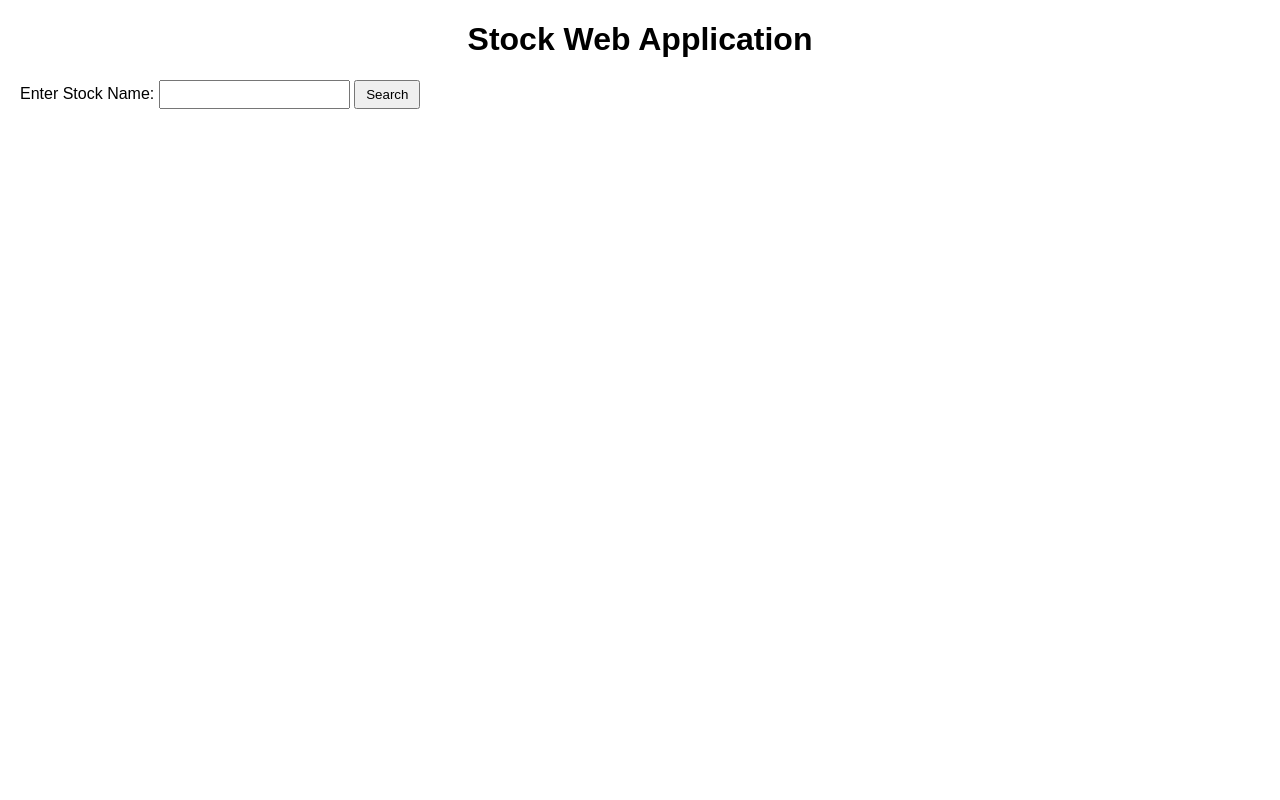
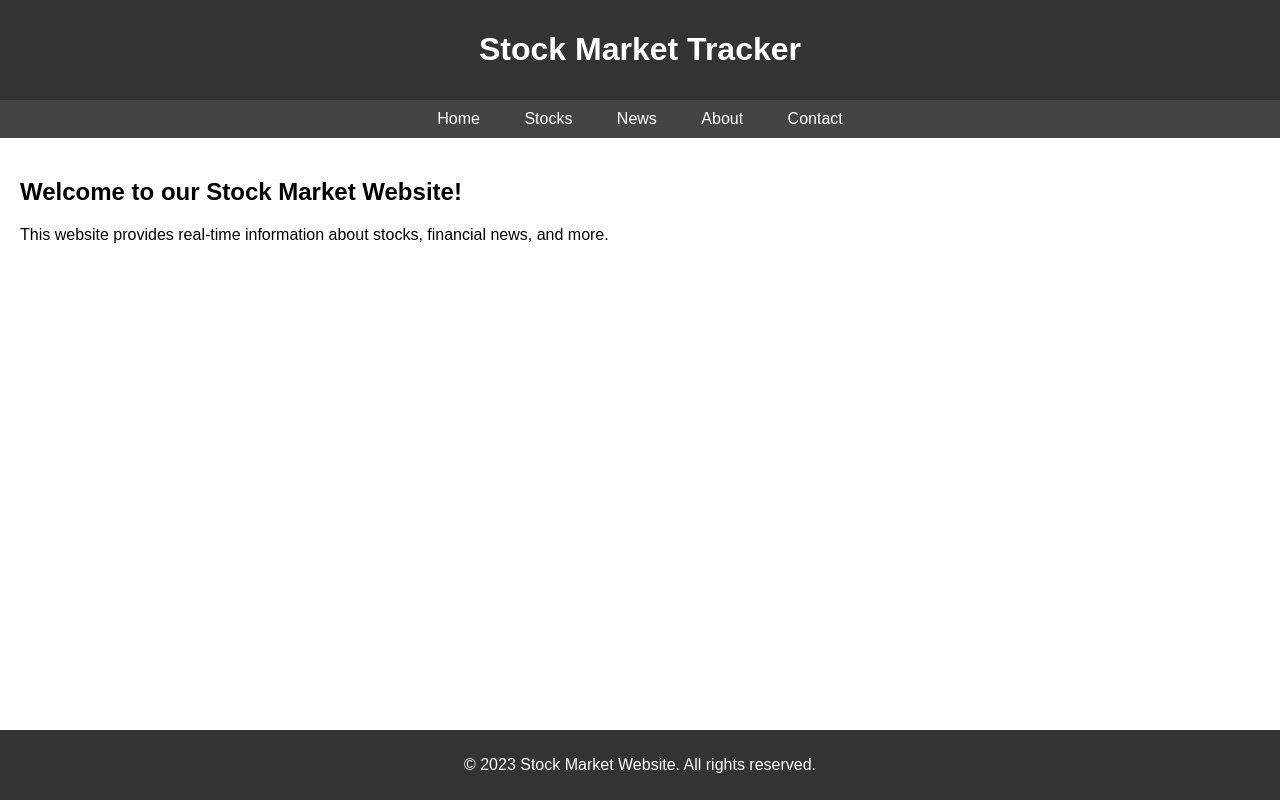
Before and after one commit to boltx393/stockMarketApp, a plain HTML site: page index.html in a window 1280 px wide. Drawn offline with Linux system fonts and the light colour scheme.

Commit message:
Add files via upload

```diff
--- a/index.html
+++ b/index.html
@@ -1,18 +1,29 @@
 <!DOCTYPE html>
-<html>
+<html lang="en">
 <head>
-  <title>Stock Web Application</title>
-  <link rel="stylesheet" href="styles.css">
+    <meta charset="UTF-8">
+    <meta name="viewport" content="width=device-width, initial-scale=1.0">
+    <link rel="stylesheet" href="styles.css">
+    <title>Stock Market Website</title>
 </head>
 <body>
-  <h1>Stock Web Application</h1>
-  <form id="stockForm">
-    <label for="stockInput">Enter Stock Name:</label>
-    <input type="text" id="stockInput" required>
-    <button type="submit">Search</button>
-  </form>
-  <canvas id="stockChart"></canvas>
-
-  <script src="script.js" data-api-key="F180Q3SHFG2JD914"></script>
+    <header>
+        <h1>Stock Market Tracker</h1>
+    </header>
+    <nav>
+        <a href="#">Home</a>
+        <a href="#">Stocks</a>
+        <a href="#">News</a>
+        <a href="#">About</a>
+        <a href="#">Contact</a>
+    </nav>
+    <div class="container">
+        <h2>Welcome to our Stock Market Website!</h2>
+        <p>This website provides real-time information about stocks, financial news, and more.</p>
+        <!-- You can add more content and features here -->
+    </div>
+    <footer>
+        <p>&copy; 2023 Stock Market Website. All rights reserved.</p>
+    </footer>
 </body>
 </html>
--- a/script.js
+++ b/script.js
@@ -1,54 +1,7 @@
 document.addEventListener('DOMContentLoaded', function() {
-  const stockForm = document.getElementById('stockForm');
-  const stockInput = document.getElementById('stockInput');
-  const stockChart = document.getElementById('stockChart').getContext('2d');
-  let chart = null;
+    const showMessageButton = document.getElementById('showMessageButton');
 
-  stockForm.addEventListener('submit', function(e) {
-    e.preventDefault();
-    const stockName = stockInput.value;
-    fetchData(stockName);
-  });
-
-  function fetchData(stockName) {
-    const apiKey = document.currentScript.getAttribute('data-api-key');
-    const API_URL = `https://api.example.com/stocks/${stockName}/history?apiKey=${apiKey}`;
-
-    // Use your preferred method to fetch data, such as Fetch API or Axios
-    fetch(API_URL)
-      .then(response => response.json())
-      .then(data => createChart(data))
-      .catch(error => console.error('Error:', error));
-  }
-
-  function createChart(data) {
-    // Destroy previous chart if it exists
-    if (chart) {
-      chart.destroy();
-    }
-
-    chart = new Chart(stockChart, {
-      type: 'line',
-      data: {
-        labels: data.labels,
-        datasets: [
-          {
-            label: data.stockName,
-            data: data.values,
-            backgroundColor: 'rgba(75, 192, 192, 0.2)',
-            borderColor: 'rgba(75, 192, 192, 1)',
-            borderWidth: 1
-          }
-        ]
-      },
-      options: {
-        responsive: true,
-        scales: {
-          y: {
-            beginAtZero: true
-          }
-        }
-      }
+    showMessageButton.addEventListener('click', function() {
+        alert('Hello! This is an example message from the stock website.');
     });
-  }
 });
--- a/styles.css
+++ b/styles.css
@@ -1,25 +1,37 @@
+/* styles.css */
 body {
     font-family: Arial, sans-serif;
-    margin: 20px;
+    margin: 0;
+    padding: 0;
 }
-
-  h1 {
+header {
+    background-color: #333;
+    color: #fff;
     text-align: center;
+    padding: 10px 0;
 }
-
-  form {
-    margin-bottom: 20px;
+nav {
+    background-color: #444;
+    text-align: center;
+    padding: 10px 0;
 }
-
-  input[type="text"] {
-    padding: 5px;
+nav a {
+    color: #fff;
+    text-decoration: none;
+    padding: 10px 20px;
 }
-
-  button[type="submit"] {
-    padding: 5px 10px;
+nav a:hover {
+    background-color: #555;
 }
-
-  canvas {
-    max-width: 600px;
-    margin: 0 auto;
+footer {
+    background-color: #333;
+    color: #fff;
+    text-align: center;
+    padding: 10px 0;
+    position: absolute;
+    bottom: 0;
+    width: 100%;
 }
+.container {
+    padding: 20px;
+}
```
Lines whose indentation alone changed are shown as unchanged.
